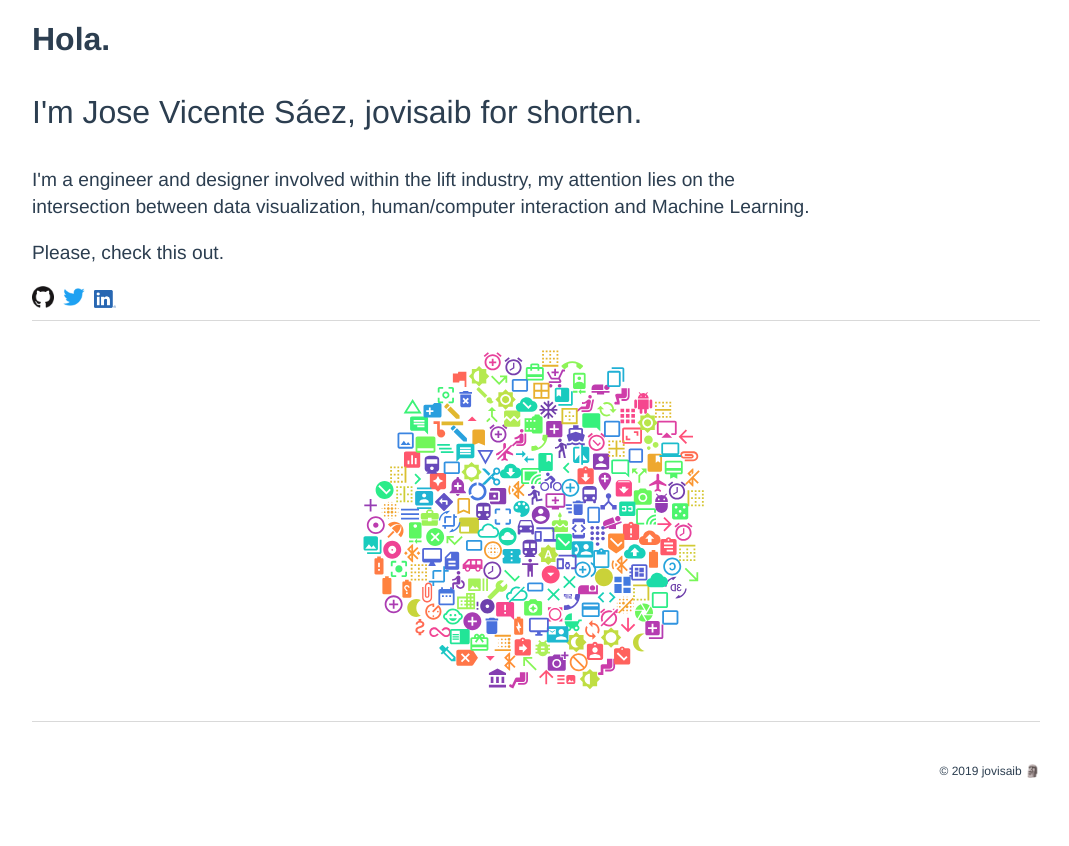
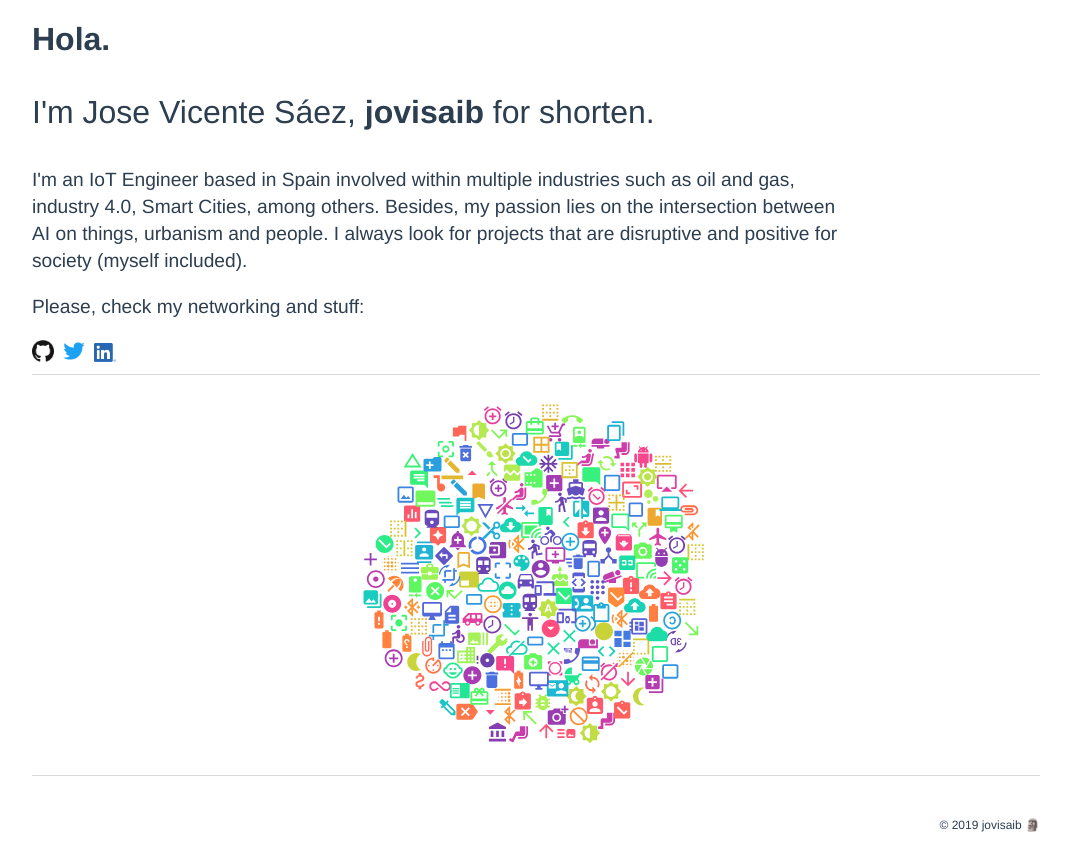
Before and after one commit to jovisaib/webpage-own, a Vue app: page / in a window 1280 px wide. Shown: the whole page, without its empty margins (104-1173 px from the left). Before the commit the page ends 800 px from the top, so only its background shows below. Built offline with nearby package versions, Linux system fonts and the light colour scheme.

Commit message:
new description

```diff
--- a/src/components/Home.vue
+++ b/src/components/Home.vue
@@ -1,13 +1,14 @@
 <template>
   <div>
     <h1>Hola.</h1>
-    <p style="font-weight:500; font-size:2.0em">I'm Jose Vicente Sáez, jovisaib for shorten.</p>
+    <p style="font-weight:500; font-size:2.0em">I'm Jose Vicente Sáez, <b>jovisaib</b> for shorten.</p>
 
     <p>
-      I'm a engineer and designer involved within the lift industry, my attention lies on the
-      intersection between data visualization, human/computer interaction and Machine Learning.
+      I'm an IoT Engineer based in Spain involved within multiple industries such as oil and gas, industry 4.0, Smart Cities, among others.
+
+      Besides, my passion lies on the intersection between AI on things, urbanism and people. I always look for projects that are disruptive and positive for society (myself included).
     </p>
-    <p>Please, check this out.</p>
+    <p>Please, check my networking and stuff:</p>
 
     <a href="https://github.com/jovisaib" class="social_link" target="_blank">
       <img class="social_icons" alt="Github logo" src="../assets/github_logo.png" />
```
